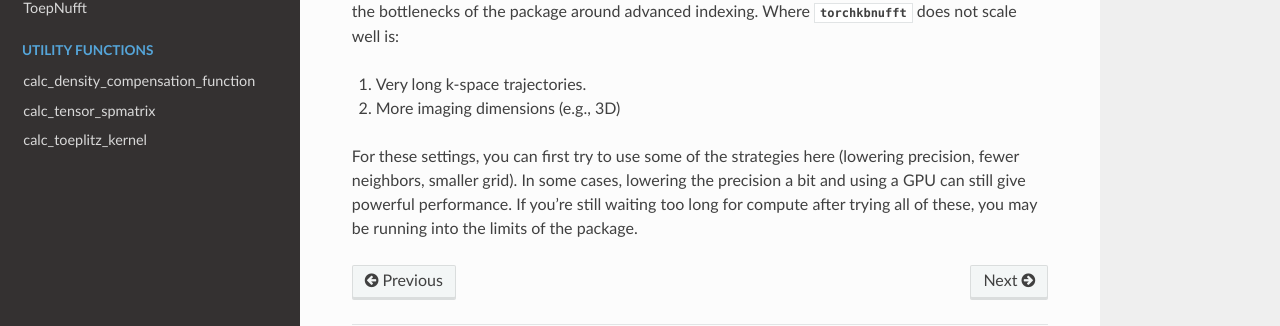
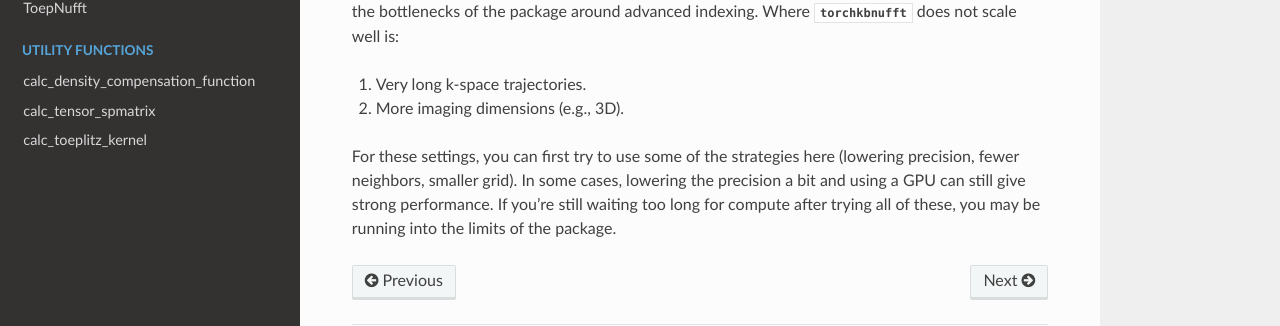
Before and after one commit to mmuckley/torchkbnufft, a Sphinx documentation site: the page built from docs/source/performance.rst, in a window 1280 px wide and 900 px high, scrolled down 1988 px. Shown: the part 471-797 px from the top of the window. Built offline with Sphinx 7.4.7 and the Read the Docs theme 2.0.0, drawn with Linux system fonts in a browser that asks for light colours; formulas are drawn with MathJax 3; some of the changed text lies outside the part shown.

Commit message:
Update docs

```diff
--- a/docs/source/performance.rst
+++ b/docs/source/performance.rst
@@ -126,10 +126,9 @@ don't impact the bottlenecks of the package around advanced indexing. Where
 :py:mod:`torchkbnufft` does not scale well is:
 
 1. Very long k-space trajectories.
-2. More imaging dimensions (e.g., 3D)
+2. More imaging dimensions (e.g., 3D).
 
 For these settings, you can first try to use some of the strategies here (lowering
 precision, fewer neighbors, smaller grid). In some cases, lowering the precision a bit
-and using a GPU can still give powerful performance. If you're still waiting too long
-for compute after trying all of these, you may be running into the limits of the
-package.
+and using a GPU can still give strong performance. If you're still waiting too long for
+compute after trying all of these, you may be running into the limits of the package.
```
Also changed, not shown: other parts of docs/source/performance.rst (+6 -6 lines).
